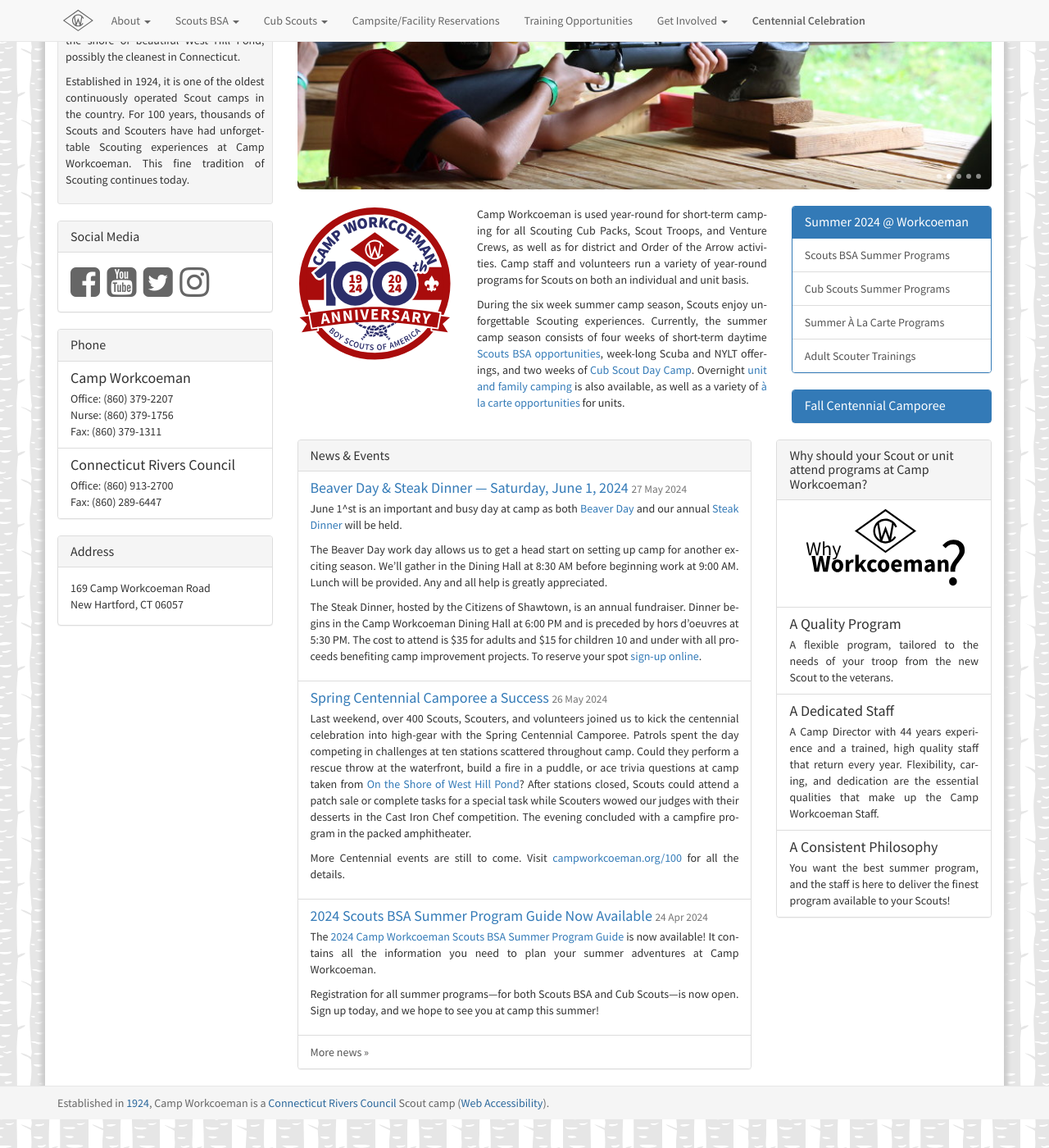
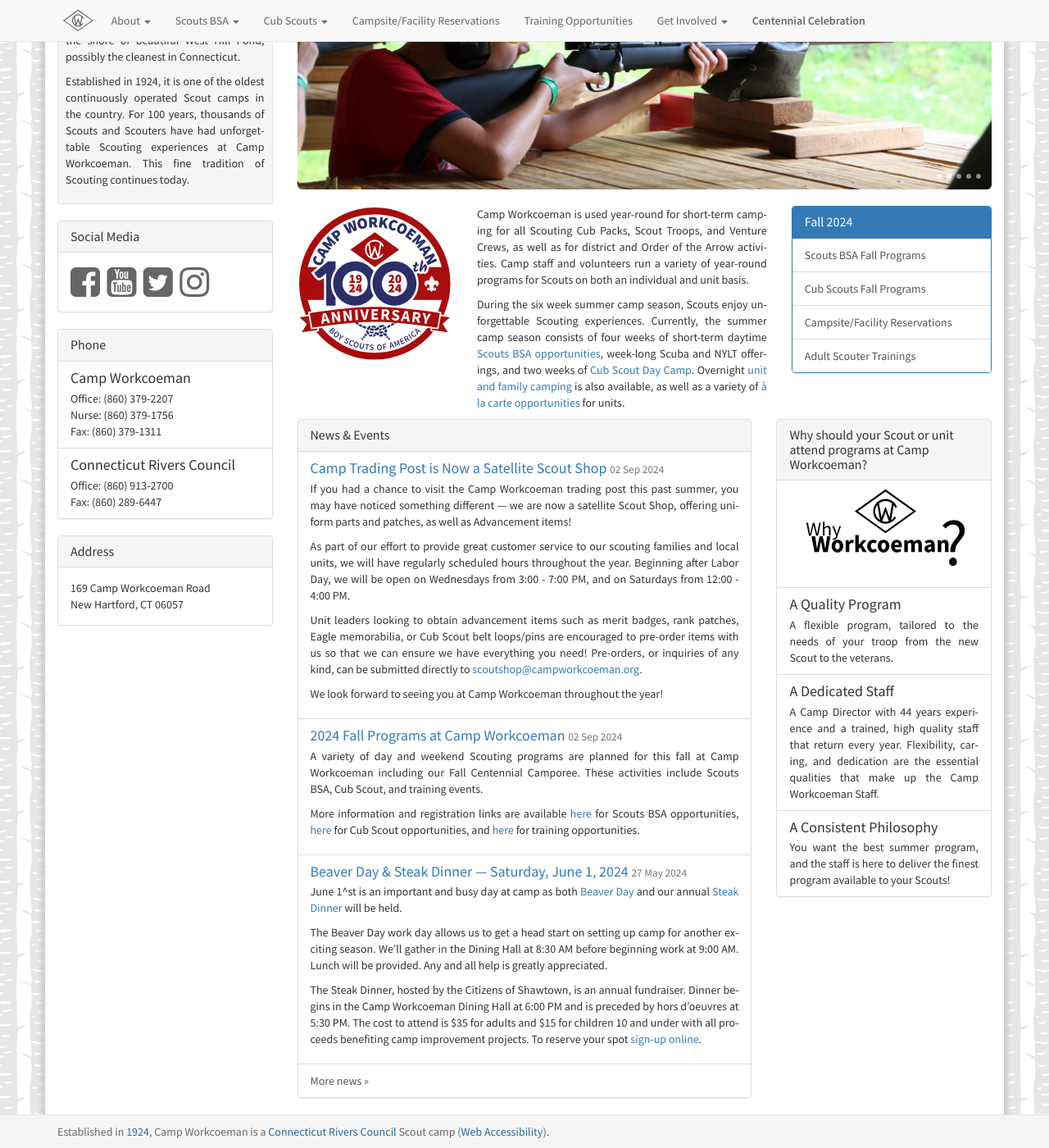
Before and after one commit to campworkcoeman/campworkcoeman.org, a Jekyll site: the page built from index.html, in a window 1280 px wide and 1400 px high, scrolled down 457 px. Shown: the whole window at 82% size. Built offline with Jekyll 4.4.1, drawn with Linux system fonts in a browser that asks for light colours; nearby versions of some CDN libraries; Markdown is read by kramdown in place of the engine named in the settings; some of the changed text lies outside the part shown.

Commit message:
Add fall 2024 events and related updates.

```diff
--- a/_includes/announcement.html
+++ b/_includes/announcement.html
@@ -4,7 +4,7 @@
 <div id="announcement">
     <div class="alert alert-warning">
     <h3 class="list-group-item-heading">Upcoming Programs at Camp Workcoeman</h3>
-    <p><em>24 Apr 2024</em> &mdash; All pages of the camp website have been updated with info on the <a href="{{ site.url }}/2024/">2024 summer season</a>, and registration is open for all summer programs. The <a href="{{ site.url }}/pdf/2024/2024-program-guide.pdf">Scouts BSA Summer Program Guide</a> is now available.</p>
+    <p><em>2 Sep 2024</em> &mdash; Camp Workcoeman has a variety of programs taking place this fall for both <a href="{{ site.url }}/scouts-bsa/year-round-programs/">Scouts BSA</a> and <a href="{{ site.url }}/cub-scouts/year-round-programs/">Cub Scouts</a>. In addition, <a href="{{ site.url }}/training">training opportunities</a> and <a href="{{ site.url }}/short-term-camping/">campsite/facility rentals</a> are available. We hope to you at camp!</>
 </div>
 </div>
 </div>
--- a/_yrpevents/2024-10-11-centennial-fall-camporee.md
+++ b/_yrpevents/2024-10-11-centennial-fall-camporee.md
@@ -8,9 +8,25 @@
 
 An exciting program for Scouts BSA units that will combine pioneering with other outdoor skills and a look into the future of Scouting at Workcoeman. This event will conclude with a Saturday evening campfire to close the 100^th anniversary summer.
 
+Celebrate the end of Camp Workcoeman's Centennial Celebration. This event is
+open to Scouts BSA units. This event will focus on the future of Scouting---specifically leadership
+development, teamwork, and new programs Scouts may participate in during the second
+century of Scouting at Camp Workcoeman.
+This event will feature various stations where Scouts participate in skill competitions, tent
+camping, troop cooking, a campwide campfire, and more!
+
+A program guide will be released soon, and a pre-camp meeting will be held via Zoom
+teleconference in September to assist with planning and communication.
+
 More info coming soon.
+
+Time: October 11 6:00 PM -- October 13 10:00 AM
+
+Scout Cost: $15
+
+Adult Cost: $15
 
 Contact: Jeffrey Seiser, [jseiser@campworkcoeman.org](mailto:jseiser@campworkcoeman.org)
 
 > %list-group%
-> <a href="https://scoutingevent.com/066" class="list-group-item">Register for Fall Centennial Camporee: Pioneering the Future (Coming Soon)</a>
+> <a href="https://scoutingevent.com/066-80452" class="list-group-item">Register for Fall Centennial Camporee: Pioneering the Future</a>
--- /dev/null
+++ b/about/news/_posts/2024-09-02-2024-fall-programs.md
@@ -0,0 +1,9 @@
+---
+published: true
+layout: news-item
+title: 2024 Fall Programs at Camp Workcoeman
+---
+
+A variety of day and weekend Scouting programs are planned for this fall at Camp Workcoeman including our Fall Centennial Camporee. These activities include Scouts BSA, Cub Scout, and training events.
+
+More information and registration links are available [here]({{ site.url }}/scouts-bsa/year-round-programs/) for Scouts BSA opportunities, [here]({{ site.url }}/cub-scouts/year-round-programs/) for Cub Scout opportunities, and [here]({{ site.url }}/training/) for training opportunities.
--- /dev/null
+++ b/about/news/_posts/2024-09-02-scout-shop.md
@@ -0,0 +1,13 @@
+---
+published: true
+layout: news-item
+title: Camp Trading Post is Now a Satellite Scout Shop
+---
+
+If you had a chance to visit the Camp Workcoeman trading post this past summer, you may have noticed something different --- we are now a satellite Scout Shop, offering uniform parts and patches, as well as Advancement items!
+
+As part of our effort to provide great customer service to our scouting families and local units, we will have regularly scheduled hours throughout the year.  Beginning after Labor Day, we will be open on Wednesdays from 3:00 - 7:00 PM, and on Saturdays from 12:00 - 4:00 PM.
+
+Unit leaders looking to obtain advancement items such as merit badges, rank patches, Eagle memorabilia, or Cub Scout belt loops/pins are encouraged to pre-order items with us so that we can ensure we have everything you need!  Pre-orders, or inquiries of any kind, can be submitted directly to [scoutshop@campworkcoeman.org](mailto:scoutshop@campworkcoeman.org).
+
+We look forward to seeing you at Camp Workcoeman throughout the year!
--- a/index.html
+++ b/index.html
@@ -44,26 +44,21 @@
         <div class="col-lg-5">
           <div class="panel panel-primary">
             <div class="panel-heading">
-              <h3 class="panel-title"><a href="{{ site.url }}/2024/">Summer 2024 @ Workcoeman</a></h3>
+              <h3 class="panel-title">Fall 2024</h3>
             </div>
             <div class="list-group">
-              <a href="{{ site.url }}/scouts-bsa/summer-programs/" class="list-group-item">
-                Scouts BSA Summer Programs
+              <a href="{{ site.url }}/scouts-bsa/year-round-programs/" class="list-group-item">
+                Scouts BSA Fall Programs
               </a>
-              <a href="{{ site.url }}/cub-scouts/day-camp/" class="list-group-item">
-                Cub Scouts Summer Programs
+              <a href="{{ site.url }}/cub-scouts/year-round-programs/" class="list-group-item">
+                Cub Scouts Fall Programs
               </a>
-              <a href="{{ site.url }}/summer-camp/a-la-carte-programs/" class="list-group-item">
-                Summer À La Carte Programs
+              <a href="{{ site.url }}/short-term-camping/" class="list-group-item">
+                Campsite/Facility Reservations
               </a>
               <a href="{{ site.url }}/training/" class="list-group-item">
                 Adult Scouter Trainings
               </a>
-            </div>
-          </div>
-          <div class="panel panel-primary">
-            <div class="panel-heading">
-              <h3 class="panel-title"><a href="{{ site.url }}/year-round-programs/events/2024/10/11/centennial-fall-camporee/">Fall Centennial Camporee</a></h3>
             </div>
           </div>
         </div>
--- a/year-round-programs/index.md
+++ b/year-round-programs/index.md
@@ -1,11 +1,11 @@
 ---
 published: true
 layout: generic
-title: Winter/Spring 2024 @ Workcoeman
-keywords: "Boy Scout, Scouts BSA, Cub Scouts, summer camp, day camp, overview, Scouting, Winter/Spring 2024, Overnight Camping, Merit Badges"
+title: Fall 2024 @ Workcoeman
+keywords: "Boy Scout, Scouts BSA, Cub Scouts, summer camp, day camp, overview, Scouting, Fall 2024, Overnight Camping, Merit Badges"
 ---
 
-Camp Workcoeman will be offering a variety of day and overnight weekend opportunities for both Scouts BSA and Cub Scout participants throughout the winter and spring.
+Camp Workcoeman will be offering a variety of day and overnight weekend opportunities for both Scouts BSA and Cub Scout participants throughout the fall.
 
 > %text-center%
 >> %row%
@@ -14,12 +14,9 @@
 >>>> <li class="list-group-item active h3">Scouts BSA Opportunities</li>
 >>>> <li class="list-group-item">
         <ul class="text-left">
-            <li>Centennial Five Mile Hike</li>
-            <li>Winter Merit Badge Day</li>
-            <li>Crafts and Trades Merit Badge Day</li>
-            <li>Tenderfoot's Compass Five Mile Hike</li>
-            <li>Spring Break Merit Badge Days</li>
-            <li>Centennial Spring Camporee</li>
+            <li>Merit Badge Completion Day</li>
+            <li>Fall Centennial Camporee</li>
+            <li>Trail to Eagle Merit Badge Day</li>
         </ul>
      </li>
 >>>> <a href="{{ site.url }}/scouts-bsa/year-round-programs/" class="list-group-item">More Information & Registration</a>
@@ -40,9 +37,11 @@
 >>>> <li class="list-group-item active h3">Adult Scouter Trainings</li>
 >>>> <li class="list-group-item">
         <ul class="text-left">
-            <li>Scoutmaster Specific Training</li>
-            <li>Introduction to Outdoor Leadership Skills (IOLS)</li>
-            <li>Wilderness First Aid Training</li>
+            <li>Introduction to Outdoor Leader Skills (IOLS)</li>
+            <li>Wood Badge</li>
+            <li>BALOO Training</li>
+            <li>Leave No Trace Level 1 Training</li>
+            <li>COPE & Climbing Disabilities Training</li>
             <li>Various Shooting Sports Trainings</li>
         </ul>
      </li>
```
Also changed, not shown: other parts of year-round-programs/index.md (+2 -2 lines), _yrpevents/2024-09-07-iols-training.md (added, +26 -0 lines), _yrpevents/2024-09-07-merit-badge-completion-day.md (added, +35 -0 lines), _yrpevents/2024-09-27-webelos-woods.md (added, +34 -0 lines), _yrpevents/2024-10-05-baloo-training.md (added, +38 -0 lines), _yrpevents/2024-10-19-lnt-level-1-training.md (added, +22 -0 lines), _yrpevents/2024-11-01-cope-climbing-disabilities-training.md (added, +22 -0 lines), _yrpevents/2024-11-16-cub-scout-autumn-adventure.md (added, +22 -0 lines), _yrpevents/2024-11-16-t2e-merit-badge-day.md (added, +27 -0 lines), _yrpevents/2025-05-02-scoutmaster-specific-training.md (added, +20 -0 lines), get-involved/campmasters.md (+1 -4 lines), 1 other file.
